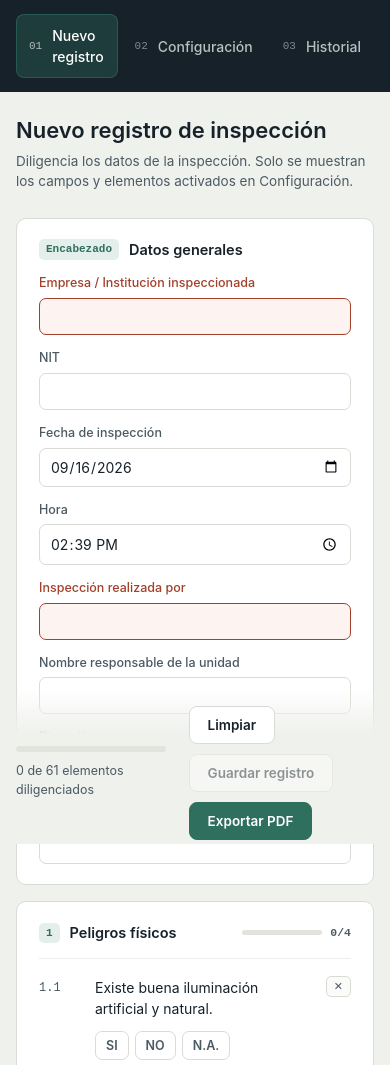
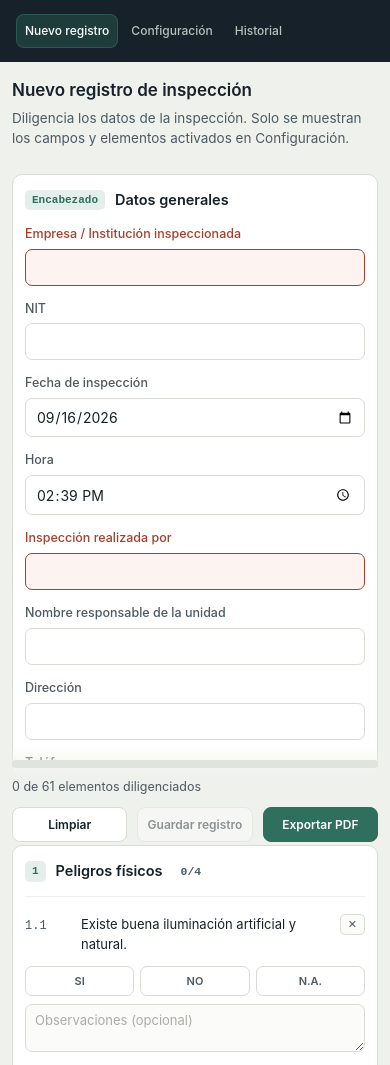
Before and after one commit to emmnl27/Inspeccion-Locativa, a plain HTML site: page index.html in a window 390 px wide. Shown: the top 1065 px of the page. Drawn offline with Linux system fonts and the light colour scheme.

Commit message:
Improve responsive layout for mobile devices

```diff
--- a/styles/styles.css
+++ b/styles/styles.css
@@ -331,10 +331,58 @@ body{
   .sidebar{width:100%; flex-direction:row; align-items:center; padding:14px 16px; gap:14px; height:auto; position:sticky; top:0; z-index:20; overflow-x:auto; overflow-y:visible;}
   .brand{display:none;}
   .nav{flex-direction:row; overflow-x:auto;}
+  .nav-item{padding:8px 10px; font-size:13px;}
   .sidebar-foot{display:none;}
-  .main{padding:22px 16px 60px;}
+  .main{padding:20px 16px 70px;}
   .field-grid{grid-template-columns:1fr;}
   .item-row-top{flex-wrap:wrap;}
-  .seg{margin-left:56px;}
+  .seg{margin-left:0; width:100%;}
+  .seg button{flex:1; padding:8px 6px; font-size:12px;}
   .item-row .obs{margin-left:0;}
+  .toolbar{
+    flex-direction:column;
+    align-items:stretch;
+    gap:10px;
+    padding:14px 0 2px;
+  }
+  .toolbar .status{
+    width:100%;
+    justify-content:space-between;
+  }
+  .progress{width:100%; height:8px;}
+  .toolbar>div:last-child{
+    display:flex;
+    gap:8px;
+    flex-wrap:wrap;
+  }
+  .toolbar>div:last-child .btn{flex:1; min-width:0; text-align:center; padding:10px 8px; font-size:12.5px;}
+  .rec-card{flex-direction:column; align-items:flex-start;}
+  .rec-actions{width:100%; margin-top:8px;}
+  .rec-actions .btn{flex:1;}
+  .sec-progress{margin-left:0;}
+  .sec-progress-bar{flex:1; width:auto;}
+  .anexos-grid{grid-template-columns:repeat(auto-fill,minmax(120px,1fr));}
+  .card{padding:16px;}
+  .page-head h1{font-size:19px;}
+  .cfg-add{flex-direction:stretch;}
+  .cfg-add input{min-width:0;}
+  .cfg-add .btn{flex-shrink:0;}
 }
+
+@media (max-width:480px){
+  .nav-item{padding:7px 8px; font-size:12px; gap:6px;}
+  .nav-num{display:none;}
+  .seg button{padding:7px 4px; font-size:11px;}
+  .btn{padding:9px 12px; font-size:13px;}
+  .toolbar>div:last-child .btn{padding:9px 6px; font-size:12px;}
+  .item-row .txt{font-size:13px;}
+  .card{padding:14px 12px;}
+  .main{padding:16px 12px 70px;}
+  .page-head h1{font-size:17px;}
+  .hdr-default{width:100%;}
+  .rec-info h4{font-size:13.5px;}
+  .anexos-grid{grid-template-columns:repeat(auto-fill,minmax(100px,1fr));}
+  .anexo-thumb{height:100px;}
+  .cfg-section-head{padding:10px 12px;}
+  .cfg-items{padding:4px 12px 10px;}
+}
```
